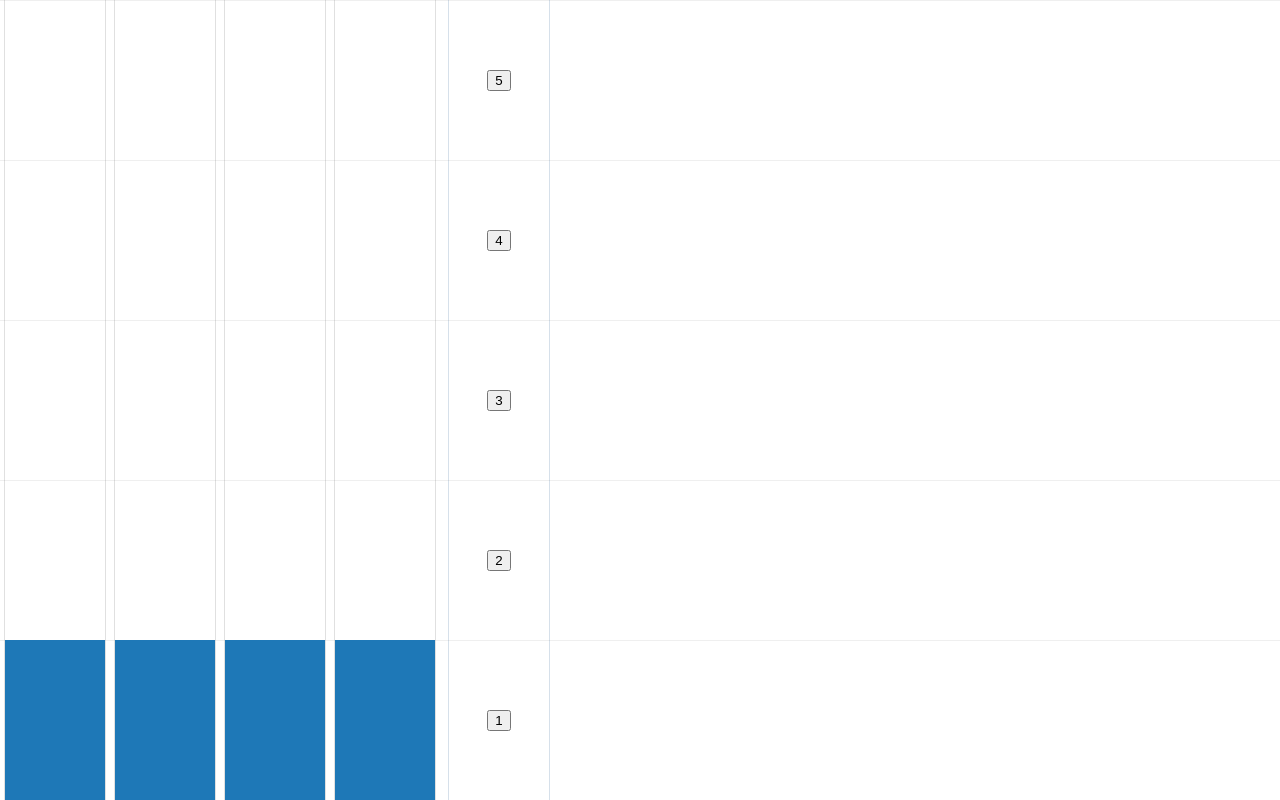
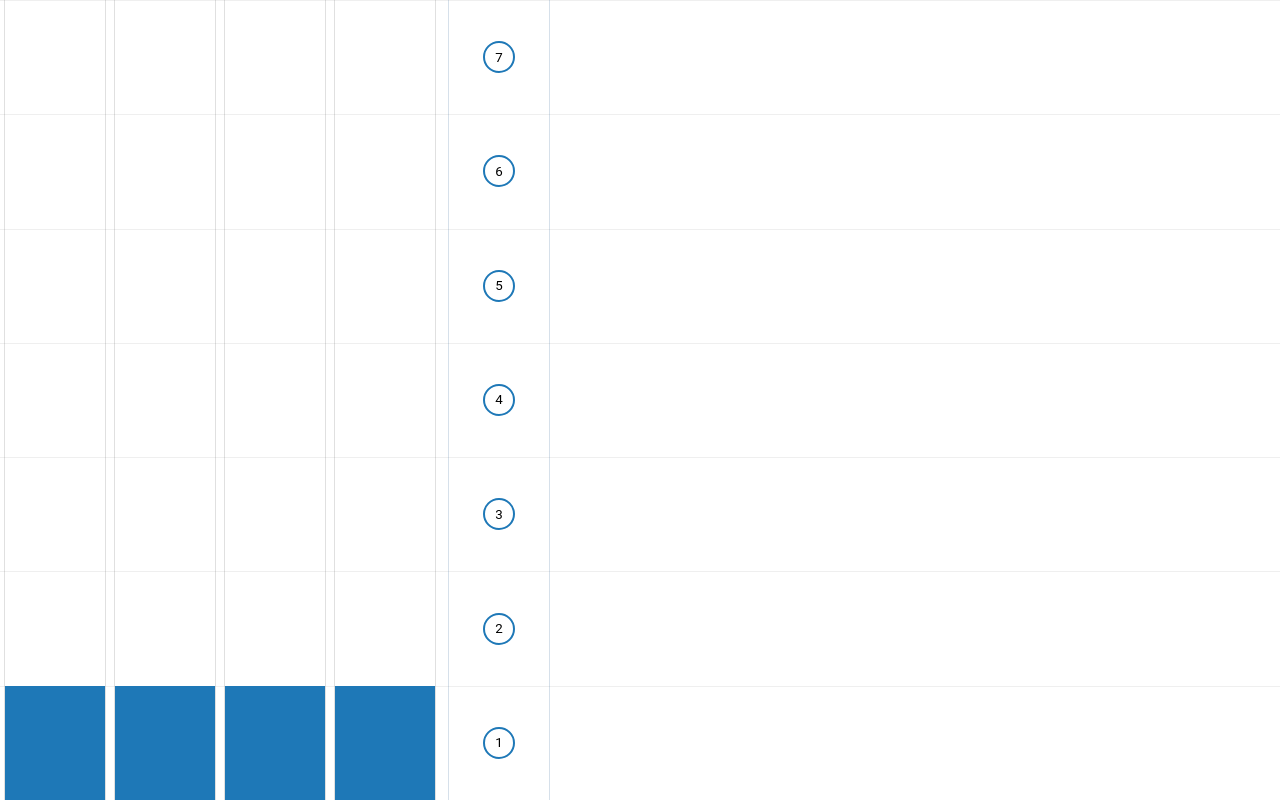
Before and after one commit to Nigmatulin8/lifts, a Vue app: page / in a window 1280 px wide. Built offline with nearby package versions, Linux system fonts and the light colour scheme.

Commit message:
Step 4.1. Адекватные движения лифта

```diff
--- a/src/components/lift.vue
+++ b/src/components/lift.vue
@@ -81,7 +81,7 @@
 
                 setTimeout(() => {
                     this.$emit('endLiftRest', this.lift);
-                }, 3000)
+                }, 3000);
             },
         }
     }
--- a/src/views/lifts.vue
+++ b/src/views/lifts.vue
@@ -15,33 +15,33 @@
         />
 
         <div class="buttons">
-            <div
-                class="buttons__wrapper"
-                :style="{ 'height': `calc(100% / ${floors})` }"
-                v-for="floor in floors"
-            >
-                <button @click="callLift(floors - floor + 1)">
-                   {{ floors - floor + 1  }}
-                </button>
-            </div>
+            <Button
+                v-for="i in floors"
+                :floors="floors"
+                :floor="i"
+                :key="i"
+                @click="callLift"
+            />
         </div>
     </div>
 </template>
 
 <script>
+    import Mine from '../components/mine.vue';
     import Background from '../components/bg.vue';
-    import Mine from '../components/mine.vue';
+    import Button from '../components/button.vue';
 
     export default {
         name: 'Lifts',
 
         components: {
+            Mine,
+            Button,
             Background,
-            Mine,
         },
 
         data: () => ({
-            floors: 5,
+            floors: 7,
             lifts: [
                 /**
                  * @param id - id лифта -_-
@@ -74,46 +74,114 @@
                     startFloor  : 1,
                 },
             ],
+
+            floorCallStack: [],
         }),
 
+        watch: {
+            floorCallStack: {
+                handler() {
+                    this.liftsRun();
+                }
+            }
+        },
+
         methods: {
-            getLiftPosition(activeLift) {
+            getLiftActiveLiftData(activeLift) {
                 // Находим индекс активного лифта в общем списке лифтов
-                return this.lifts.map(lift => lift.id).indexOf(activeLift.id);
+                return {
+                    activeLift,
+                    pos: this.lifts.map(lift => lift.id).indexOf(activeLift.id),
+                };
+            },
+
+            isLiftOnTheFloor(floor) {
+                // Проверяем есть ли уже лифт на этаже, на которых хотим его вызвать
+                return this.lifts.map(lift => lift.targetFloor).indexOf(floor);
             },
 
             callLift(floor) {
-                // Наш прошлый целевой этаж также является нашим этажом старта
-                // this.lifts[0].startFloor = this.lifts[0].targetFloor;
-
-                // this.lifts[0].targetFloor = floor;
-
-                for (let i = 0; i < this.lifts.length; i++) {
-                    if (this.lifts[i].status === 0) {
-                        this.lifts[i].startFloor = this.lifts[i].targetFloor;
-                        this.lifts[i].targetFloor = floor;
-                        break;
-                    }
-                }
+                // Если в очереди нету этажа и на этом этаже уже нету лифта,
+                // и на него ещё никто не едет, то можем к нему отправить свободный лифт
+                if (this.floorCallStack.indexOf(floor) === -1 && this.isLiftOnTheFloor(floor) === -1)
+                    this.floorCallStack.push(floor);
             },
 
             handleStartLift(e) {
-                const pos = this.getLiftPosition(e);
-
+                // Лифт поехал
+                const data = this.getLiftActiveLiftData(e);
+                const pos = data.pos;
                 this.lifts[pos].status = 1;
             },
 
             handleStartLiftRest(e) {
-                const pos = this.getLiftPosition(e);
+                // Лифт приехал и начал отдыхать
+                const data = this.getLiftActiveLiftData(e);
+                const pos = data.pos;
 
                 this.lifts[pos].status = -1;
             },
 
             handleEndLiftRest(e) {
-                const pos = this.getLiftPosition(e);
+                // Лифт закончил отдыхать и готов ехать
+                const data = this.getLiftActiveLiftData(e);
+                const pos = data.pos;
 
                 this.lifts[pos].status = 0;
+
+                // Удаляем этаж, на который уже выехали
+                this.floorCallStack = this.floorCallStack.filter(floor => floor !== data.activeLift.targetFloor);
             },
+
+            liftsRun() {
+                /**
+                 * 1. Смотрим, едут ли на целевой этаж лифты или уже находятся там, если да, то берем следующий этаж и тд.
+                 * 2. Если на выбранный этаж никто не едет, то ищем ближайший лифт к целевому и запускаем.
+                 */
+
+                for (let i = 0; i < this.floorCallStack.length; i++) {
+                    let isFloorIsBusy = false;
+
+                    for (let j = 0; j < this.lifts.length; j++) {
+                        // Если на целевой этаж уже кто-то едет, то заканчиваем упражнение (лифт должен быть свободным)
+                        if (this.floorCallStack[i] === this.lifts[j].targetFloor) {
+                            isFloorIsBusy = true;
+                            break;
+                        }
+
+                        if (j === this.lifts.length - 1 && !isFloorIsBusy) {
+                            // Собираем все свободные лифты
+                            let freeLifts = this.lifts.filter(lift => lift.status === 0);
+
+                            // Если нету ближайшего сразу, то первый попавшийся лифт будет самым близким
+                            let closestLift = freeLifts.length ? freeLifts[0] : null;
+
+                            // Ищем ближайший лифт к целевому этажу
+                            if (freeLifts.length) {
+                                for (let k = 0; k < freeLifts.length; k++) {
+                                    // Разница от ближайшего лифта до целевого этажа
+                                    const diffBetweenClosestLift = closestLift.targetFloor - this.floorCallStack[i];
+                                    const diffBerweenPotentialLift = freeLifts[k].targetFloor - this.floorCallStack[i];
+
+                                    if (Math.abs(diffBetweenClosestLift) > Math.abs(diffBerweenPotentialLift))
+                                        closestLift = freeLifts[k];
+                                }
+                            }
+
+                            // Если у нас есть подходящий лифт, то запускаем его.
+                            // Если нет, значить все занято. Ждем когда освободится
+                            if (closestLift !== null) {
+                                const readyLiftIndex = this.lifts.map(l => l.id).indexOf(closestLift.id);
+
+                                this.lifts[readyLiftIndex].startFloor = this.lifts[readyLiftIndex].targetFloor;
+                                this.lifts[readyLiftIndex].targetFloor = this.floorCallStack[i];
+                            }
+
+                            return;
+                        }
+                    }
+                }
+            }
         }
     }
 </script>
@@ -135,11 +203,5 @@
         margin-left: 8px;
         border-right: 1px solid rgba(50, 100, 150, .2);
         border-left: 1px solid rgba(50, 100, 150, .2);
-
-        &__wrapper {
-            display: flex;
-            align-items: center;
-            justify-content: center;
-        }
     }
 </style>
```
